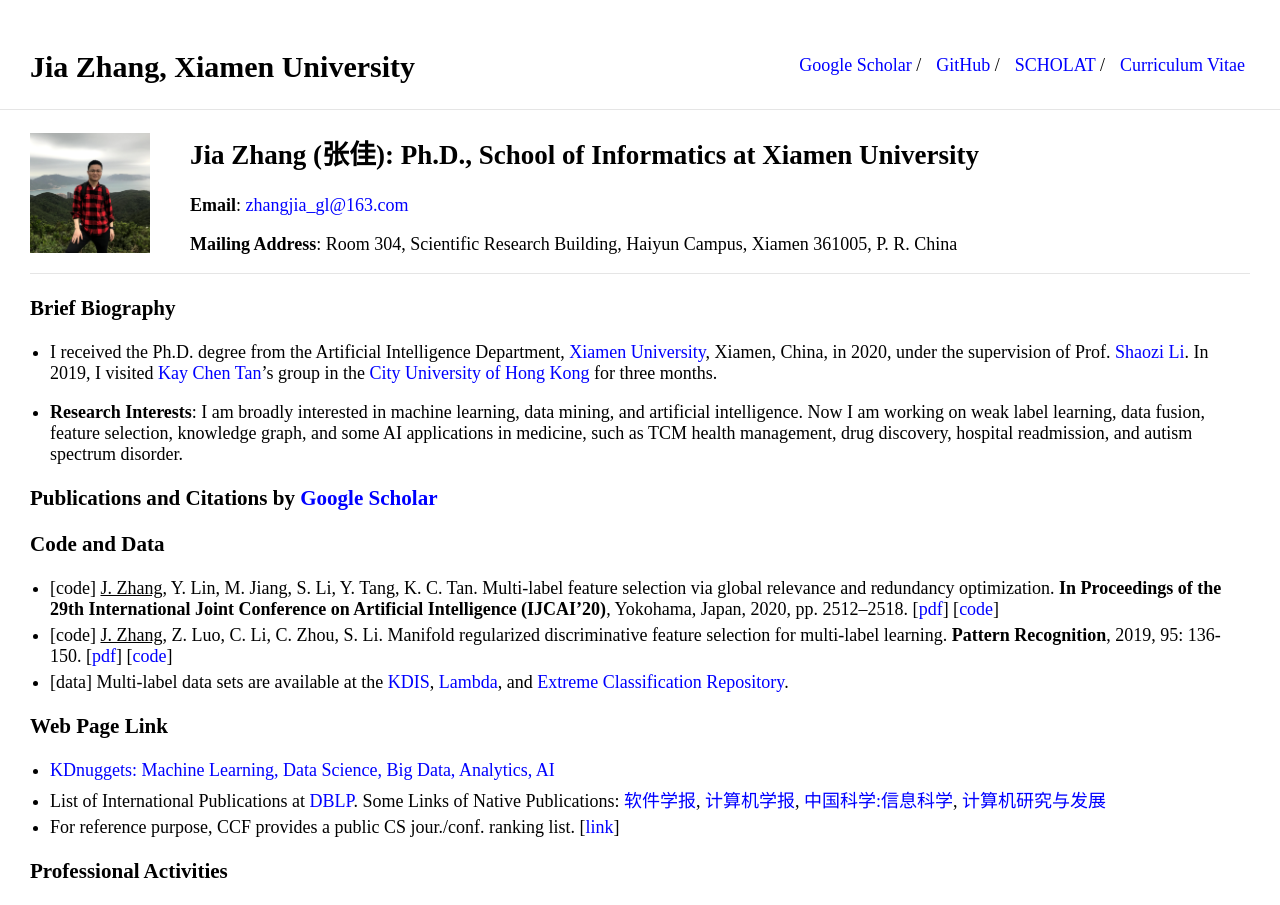
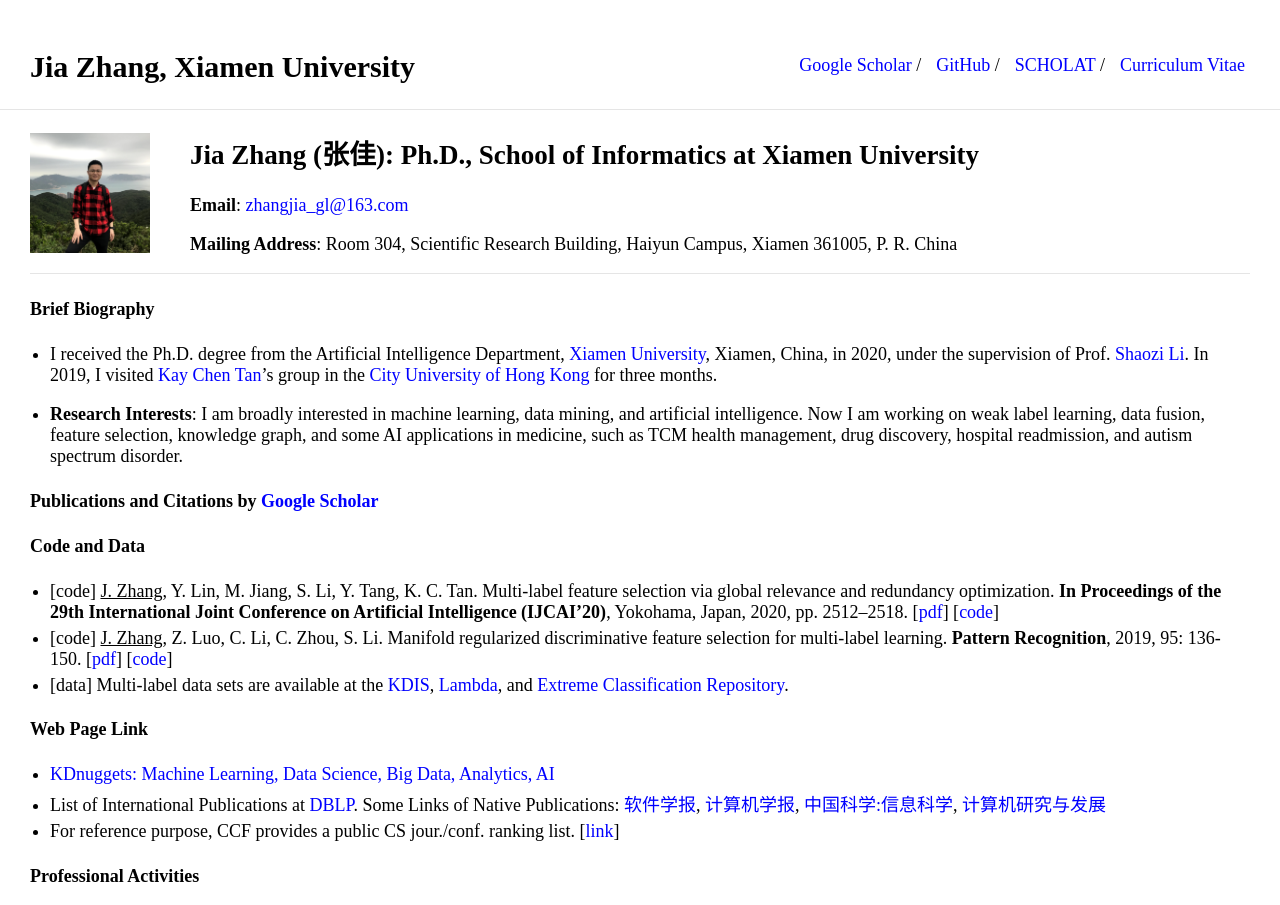
Before and after one commit to jiazhang-ml/jiazhang-ml.github.io, a Jekyll site: the page built from index.md, in a window 1280 px wide. Shown: the top 905 px of the page. Built offline with Jekyll 4.4.1, drawn with Linux system fonts in a browser that asks for light colours.

```diff
--- a/index.md
+++ b/index.md
@@ -13,22 +13,22 @@ layout: default
 
 ---
 
-### Brief Biography
+#### Brief Biography
 
 * I received the Ph.D. degree from the Artificial Intelligence Department, [Xiamen University](https://www.xmu.edu.cn/), Xiamen, China, in 2020, under the supervision of Prof. [Shaozi Li](http://imt.xmu.edu.cn/szdw.html). In 2019, I visited [Kay Chen Tan](http://www.cityu.edu.hk/stfprofile/kaytan.htm)'s group in the [City University of Hong Kong](https://www.cityu.edu.hk/) for three months.
 
 * **Research Interests**: I am broadly interested in machine learning, data mining, and artificial intelligence. Now I am working on weak label learning, data fusion, feature selection, knowledge graph, and some AI applications in medicine, such as TCM health management, drug discovery, hospital readmission, and autism spectrum disorder.
 
-### Publications and Citations by [Google Scholar](https://scholar.google.com.hk/citations?user=yBaTk-gAAAAJ&hl=en)
-### Code and Data
+#### Publications and Citations by [Google Scholar](https://scholar.google.com.hk/citations?user=yBaTk-gAAAAJ&hl=en)
+#### Code and Data
 * [code] <u>J. Zhang</u>, Y. Lin, M. Jiang, S. Li, Y. Tang, K. C. Tan. Multi-label feature selection via global relevance and redundancy optimization. **In Proceedings of the 29th International Joint Conference on Artificial Intelligence (IJCAI’20)**, Yokohama, Japan, 2020, pp. 2512–2518. [[pdf](0348.pdf)] [[code](GRRO-master.zip)]
 * [code] <u>J. Zhang</u>, Z. Luo, C. Li, C. Zhou, S. Li. Manifold regularized discriminative feature selection for multi-label learning. **Pattern Recognition**, 2019, 95: 136-150. [[pdf](1-s2.0-S0031320319302341-main.pdf)] [[code](MDFS-master.zip)]
 * [data] Multi-label data sets are available at the [KDIS](http://www.uco.es/kdis/mllresources/), [Lambda](http://www.lamda.nju.edu.cn/files/MDDM-expdata.rar), and [Extreme Classification Repository](http://manikvarma.org/downloads/XC/XMLRepository.html).
 
-### Web Page Link
+#### Web Page Link
 * [KDnuggets: Machine Learning, Data Science, Big Data, Analytics, AI](https://www.kdnuggets.com/)
 * List of International Publications at [DBLP](https://dblp.uni-trier.de/db/). Some Links of Native Publications: [软件学报](http://navi.cnki.net/knavi/JournalDetail?pcode=CJFD&pykm=RJXB), [计算机学报](http://navi.cnki.net/knavi/JournalDetail?pcode=CJFD&pykm=JSJX), [中国科学:信息科学](http://navi.cnki.net/knavi/JournalDetail?pcode=CJFD&pykm=PZKX), [计算机研究与发展](http://navi.cnki.net/knavi/JournalDetail?pcode=CJFD&pykm=JFYZ)
 * For reference purpose, CCF provides a public CS jour./conf. ranking list. [[link](https://www.ccf.org.cn/Academic_Evaluation/By_category/)]
 
-### Professional Activities
+#### Professional Activities
 * Journal Reviewer: [IEEE Transactions on Cybernetics](https://mc.manuscriptcentral.com/cyb-ieee), [IEEE Transactions on Neural Networks and Learning Systems](https://mc.manuscriptcentral.com/tnnls), [Pattern Recognition](https://www.journals.elsevier.com/pattern-recognition/), [Information Sciences](https://www.journals.elsevier.com/information-sciences), [Knowledge-Based Systems](https://www.journals.elsevier.com/knowledge-based-systems), [Applied Intelligence](https://www.editorialmanager.com/apin/Default.aspx)
```
